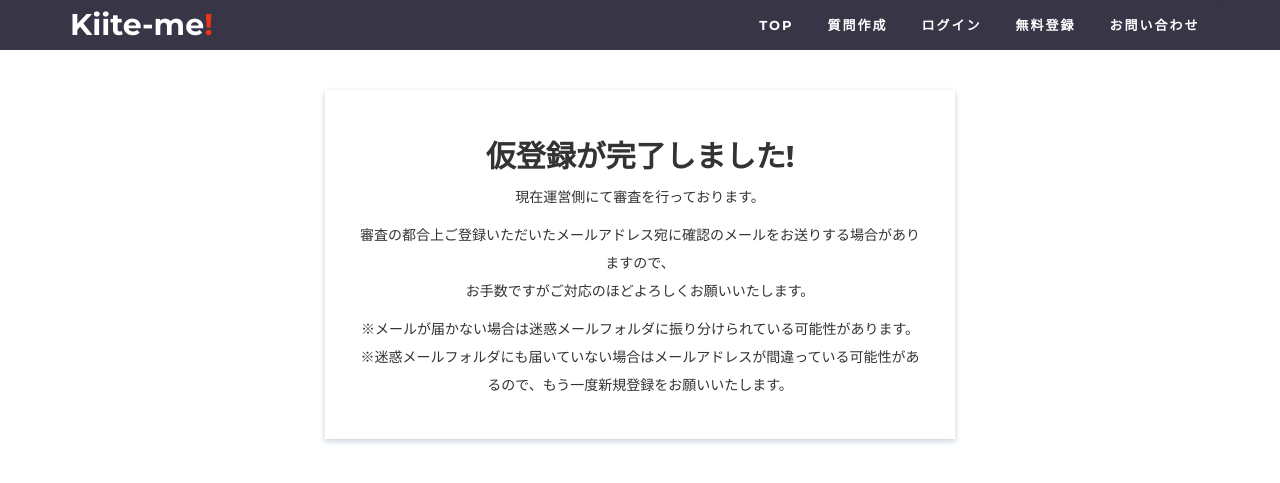
After one commit to SDTakeuchi/kiitePRJCT, a Django app: page /create_done_alumni/ in a window 1280 px wide. The commit adds this page. Shown: the top 483 px of the page. Run offline with Django 3.2, Linux system fonts and the light colour scheme; some libraries are stand-ins or nearby versions.

Commit message:
alumni signup not auto

```diff
--- a/kiite_me/urls.py
+++ b/kiite_me/urls.py
@@ -4,7 +4,7 @@ from django.urls import path
 from django.conf.urls.static import static
 from django.conf import settings
 from django.contrib.auth import views as auth_views
-from km.views import homeView, loginView, signupView, logoutView, indexView,showView, newView, editView, deleteCommentView, editCommentView, deleteView, commentView, userListView, userMypageView, userMypageEditView, termsOfUseView, privacyPolicyView, contactFormView, userDeleteView, commentBackView, adminNotificationView, crop_image, UserCreate, UserCreateDone, UserCreateComplete, reportPostView, reportCommentView, storyIndexView, story1View, story2View
+from km.views import homeView, loginView, signupView, logoutView, indexView,showView, newView, editView, deleteCommentView, editCommentView, deleteView, commentView, userListView, userMypageView, userMypageEditView, termsOfUseView, privacyPolicyView, contactFormView, userDeleteView, commentBackView, adminNotificationView, crop_image, UserCreate, signupAlumni, UserCreateDone, UserCreateComplete, reportPostView, reportCommentView, storyIndexView, story1View, story2View
 
 urlpatterns = [
     path('admin/', admin.site.urls),
@@ -15,6 +15,7 @@ urlpatterns = [
     path('logout/', logoutView, name='logout'),
 
     path('create/', UserCreate.as_view(), name='signup'),
+    path('create_done_alumni/', signupAlumni, name='signupAlumni'),
     path('create_done/', UserCreateDone.as_view(), name='createDone'),
     path('create_complete/<token>/', UserCreateComplete.as_view(), name='createComplete'),
 
--- a/km/views.py
+++ b/km/views.py
@@ -492,8 +492,16 @@ class UserCreate(generic.CreateView):
 
         user = form.save(commit=False)
         user.is_active = False
+        user.save()
+        if user.student_status == '卒業生':
+            context={'user': user}
+            subject = render_to_string('email_template/create_alumni/subject.txt', context)
+            message = render_to_string('email_template/create_alumni/message.txt', context)
 
-        user.save()
+            recepient = str(user.email)
+            msg = EmailMessage(subject, message, EMAIL_HOST_USER, [recepient], bcc=[EMAIL_HOST_USER])
+            msg.send()
+            return redirect('signupAlumni')
 
         # アクティベーションURLの送付
         current_site = get_current_site(self.request)
@@ -513,6 +521,9 @@ class UserCreate(generic.CreateView):
         msg.send()
 
         return redirect('createDone')
+
+def signupAlumni(request):
+	return render(request, 'user/signup_alumni.html')
 
 class UserCreateDone(generic.TemplateView):
     """ユーザー仮登録したよ"""
@@ -556,6 +567,7 @@ class UserCreateComplete(generic.TemplateView):
             else:
                 if not user.is_active:
                     # 問題なければ本登録とする
+
                     user.is_active = True
                     user.save()
                     return super().get(request, **kwargs)
--- /dev/null
+++ b/templates/email_template/create_alumni/subject.txt
@@ -0,0 +1 @@
+【Kiite-me!】仮登録完了のお知らせ
--- a/templates/signup.html
+++ b/templates/signup.html
@@ -44,7 +44,8 @@
               {{ form.job_type }}
 
               {{ form.errors }}
-              <p>登録することで、<a href="{% url 'terms_of_use' %}" target="_blank" rel="noopener noreferrer">利用規約</a>と<a href="{% url 'privacy_policy' %}" target="_blank" rel="noopener noreferrer">プライバシーポリシー</a>に同意したものとみなされます。</p>
+              <p>※ 卒業生として登録される際には運営による審査が行われます。その間はサービスをご利用できませんのでご了承ください。</p>
+              <p>※ 登録することで、<a href="{% url 'terms_of_use' %}" target="_blank" rel="noopener noreferrer">利用規約</a>と<a href="{% url 'privacy_policy' %}" target="_blank" rel="noopener noreferrer">プライバシーポリシー</a>に同意したものとみなされます。</p>
 
             <input type="submit"  id="submit" name="Create User" value="登録">
           </form>
--- /dev/null
+++ b/templates/user/signup_alumni.html
@@ -0,0 +1,19 @@
+{% extends 'base/base.html' %}
+{% load static %}
+
+{% block content %}
+<div class="main mypage-show">
+    <div class="container">
+        <div class="mypage-show-item">
+            <h2>仮登録が完了しました!</h2>
+
+            <p>現在運営側にて審査を行っております。</p>
+
+            <p>審査の都合上ご登録いただいたメールアドレス宛に確認のメールをお送りする場合がありますので、<br>お手数ですがご対応のほどよろしくお願いいたします。</p>
+
+            <p>※メールが届かない場合は迷惑メールフォルダに振り分けられている可能性があります。<br>※迷惑メールフォルダにも届いていない場合はメールアドレスが間違っている可能性があるので、もう一度新規登録をお願いいたします。</p>
+
+        </div>
+    </div>
+</div>
+{% endblock %}
```
Also changed, not shown: templates/email_template/create_alumni/message.txt (added, +23 -0 lines), db.sqlite3.
